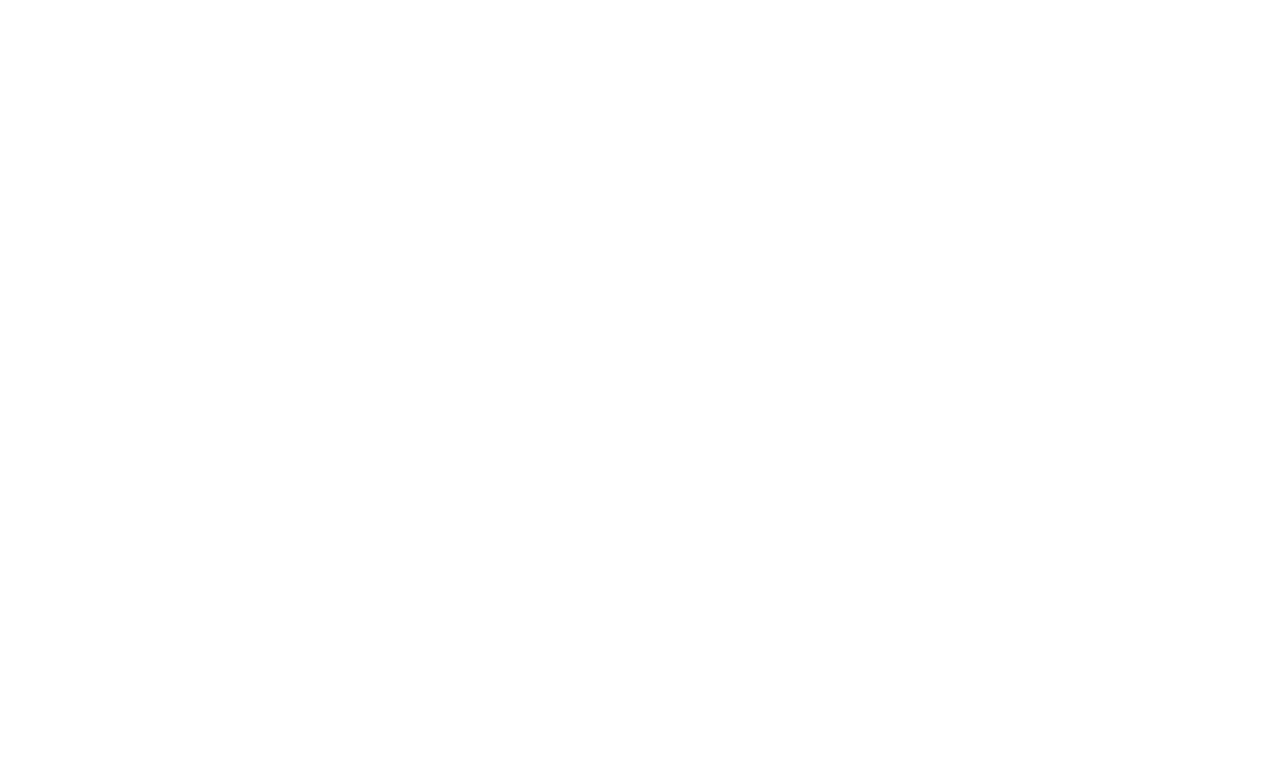
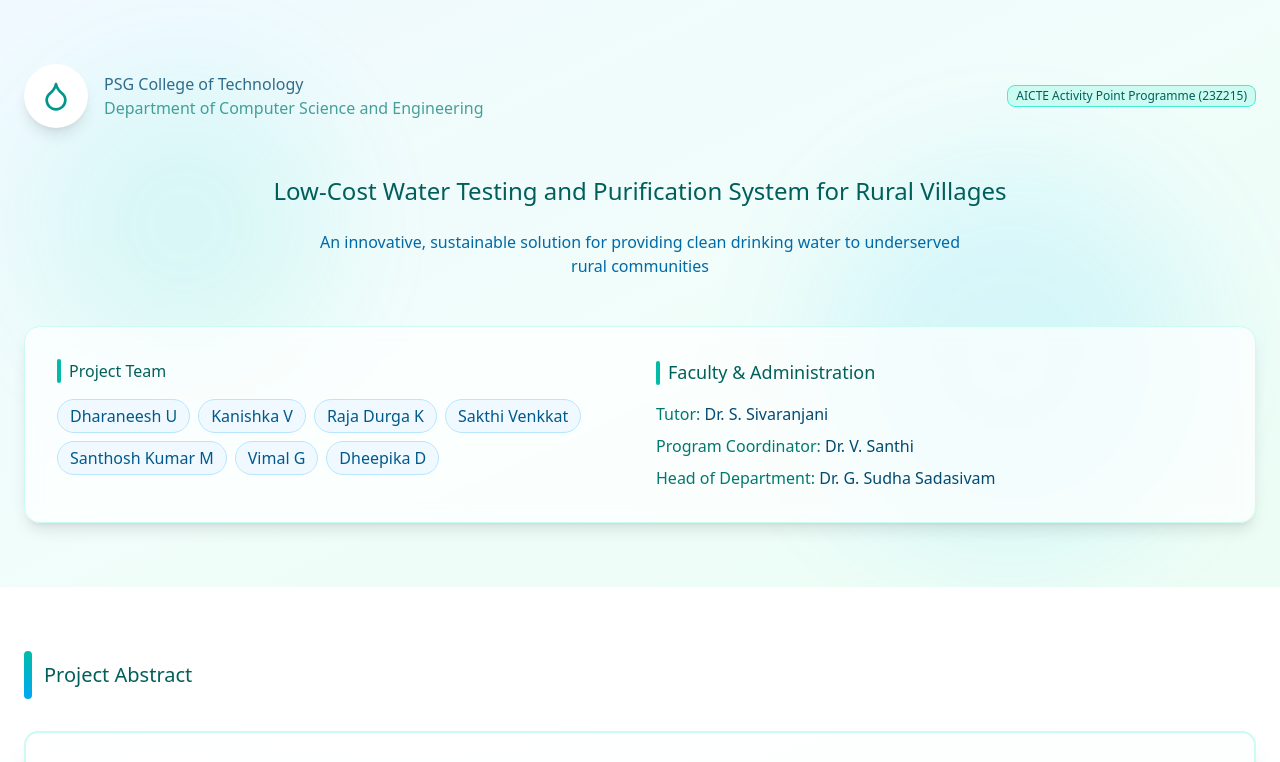
Before and after one commit to santi-git-prog/activity-point, a plain HTML site: page index.html in a window 1280 px wide. Shown: the top 762 px of the page. Drawn offline with Linux system fonts and the light colour scheme; the site is published under a folder, as on GitHub Pages, so addresses that start at the root find nothing.

Commit message:
Remove leading slash from asset paths in HTML

```diff
--- a/index.html
+++ b/index.html
@@ -5,8 +5,8 @@
       <meta charset="UTF-8" />
       <meta name="viewport" content="width=device-width, initial-scale=1.0" />
       <title>College Project Website UI</title>
-      <script type="module" crossorigin src="/assets/index-C2UwfgYe.js"></script>
-      <link rel="stylesheet" crossorigin href="/assets/index-B118UIsS.css">
+      <script type="module" crossorigin src="assets/index-C2UwfgYe.js"></script>
+      <link rel="stylesheet" crossorigin href="assets/index-B118UIsS.css">
     </head>
 
     <body>
```
